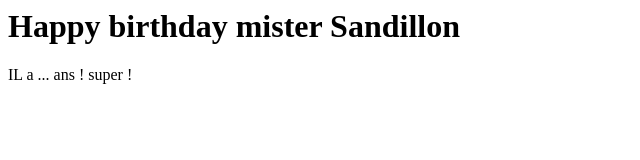
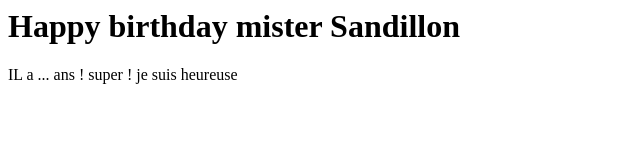
Before and after one commit to laetis1999/laetitia_AR, a plain HTML site: page index.html in a window 1280 px wide. Shown: the full height of the page, 0-640 px from the left. Drawn offline with Linux system fonts and the light colour scheme.

Commit message:
git commit

```diff
--- a/index.html
+++ b/index.html
@@ -3,7 +3,7 @@
   </head>
   <body>
     <h1>Happy birthday mister Sandillon</h1>
-    <p>IL a ... ans ! super !</p>
+    <p>IL a ... ans ! super ! je suis heureuse </p>
   </body>
 
 
```
